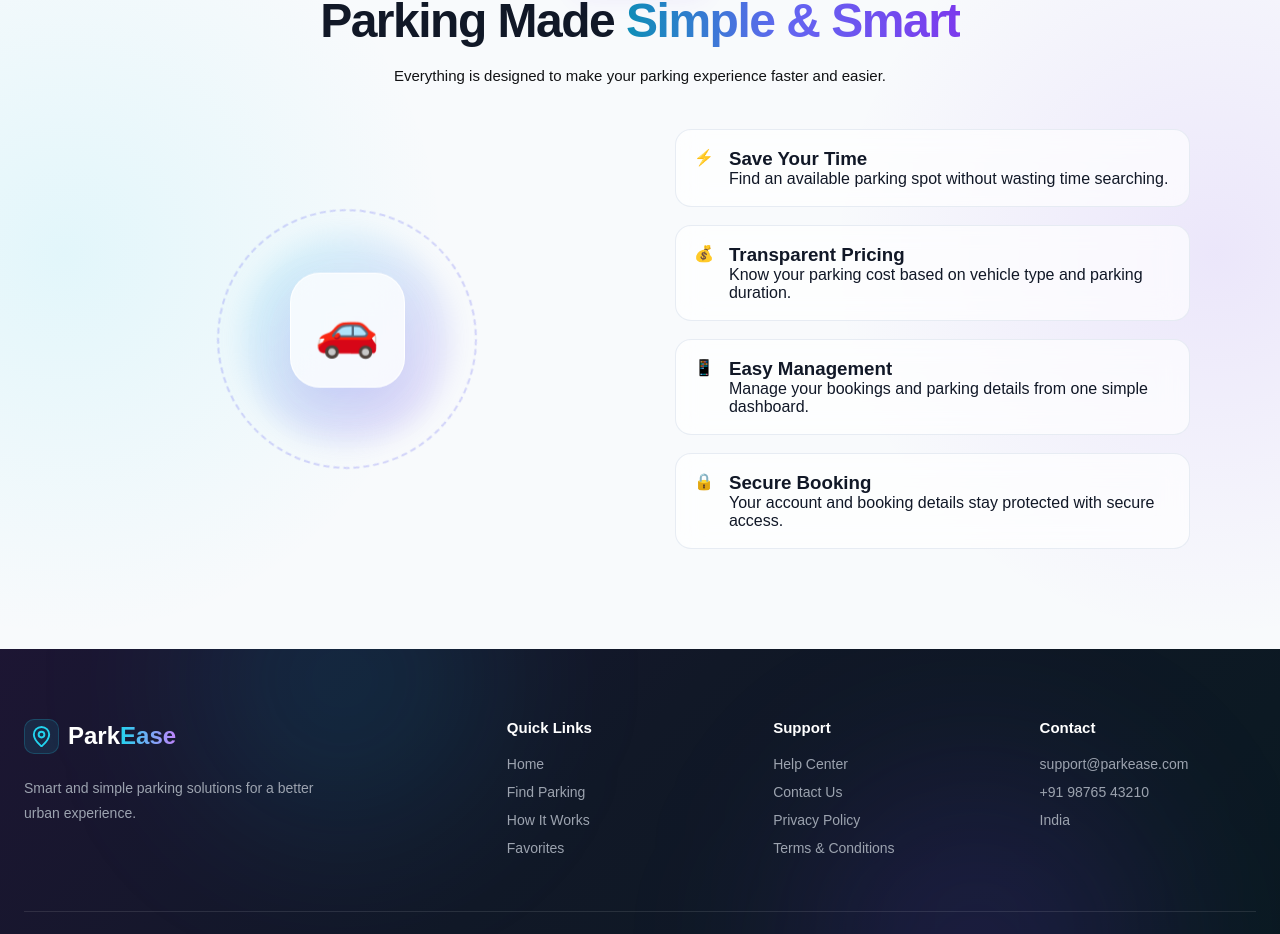
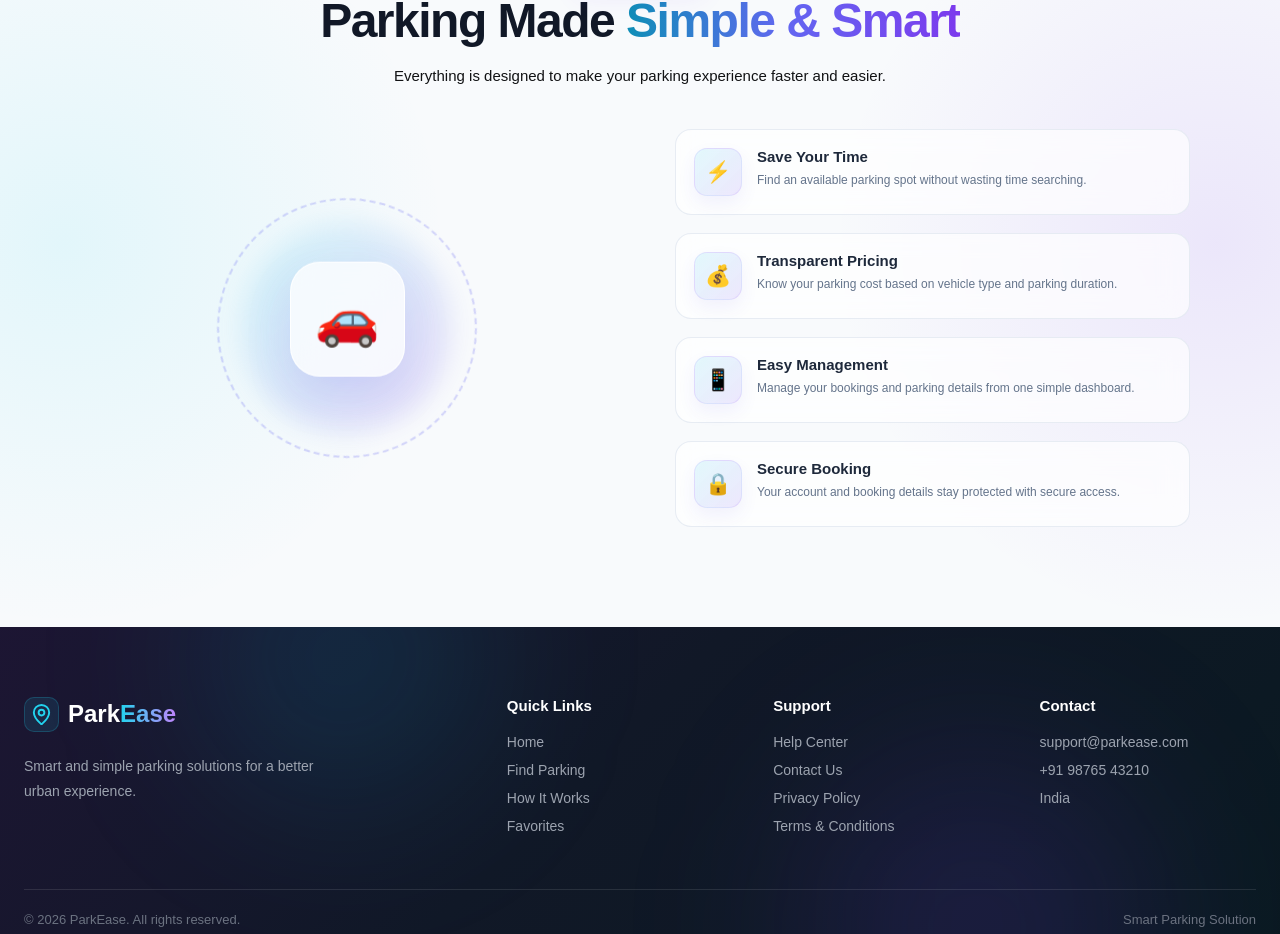
Before and after one commit to dibeyendu-dev/smart-parking-system, a React (Vite) app: page / in a window 1280 px wide. Shown: the part 4184-5118 px from the top of the page. Built offline with nearby package versions, Linux system fonts and the light colour scheme.

Commit message:
why choose css part 4 added

```diff
--- a/src/css/Home.css
+++ b/src/css/Home.css
@@ -2207,3 +2207,64 @@
   box-shadow:
     0 12px 30px rgba(79, 70, 229, 0.09);
 }
+/* ======================================== WHY POINT ICON ======================================== */
+
+.why-point-icon {
+  flex-shrink: 0;
+
+  width: 48px;
+  height: 48px;
+
+  display: flex;
+  align-items: center;
+  justify-content: center;
+
+  font-size: 21px;
+
+  background: linear-gradient(
+    135deg,
+    rgba(34, 211, 238, 0.12),
+    rgba(139, 92, 246, 0.14)
+  );
+
+  border: 1px solid rgba(139, 92, 246, 0.12);
+
+  border-radius: 13px;
+
+  box-shadow:
+    0 8px 18px rgba(79, 70, 229, 0.07);
+
+  transition: all 0.3s ease;
+}
+
+
+/* ======================================== ICON HOVER ======================================== */
+
+.why-point:hover .why-point-icon {
+  transform: rotate(-6deg) scale(1.08);
+
+  box-shadow:
+    0 10px 22px rgba(124, 58, 237, 0.13);
+}
+
+
+/* ======================================== WHY POINT TITLE ======================================== */
+
+.why-point h3 {
+  margin-bottom: 6px;
+
+  color: #1e293b;
+
+  font-size: 15px;
+  font-weight: 750;
+}
+
+
+/* ======================================== WHY POINT DESCRIPTION ======================================== */
+
+.why-point p {
+  color: #64748b;
+
+  font-size: 12px;
+  line-height: 1.65;
+}
```
